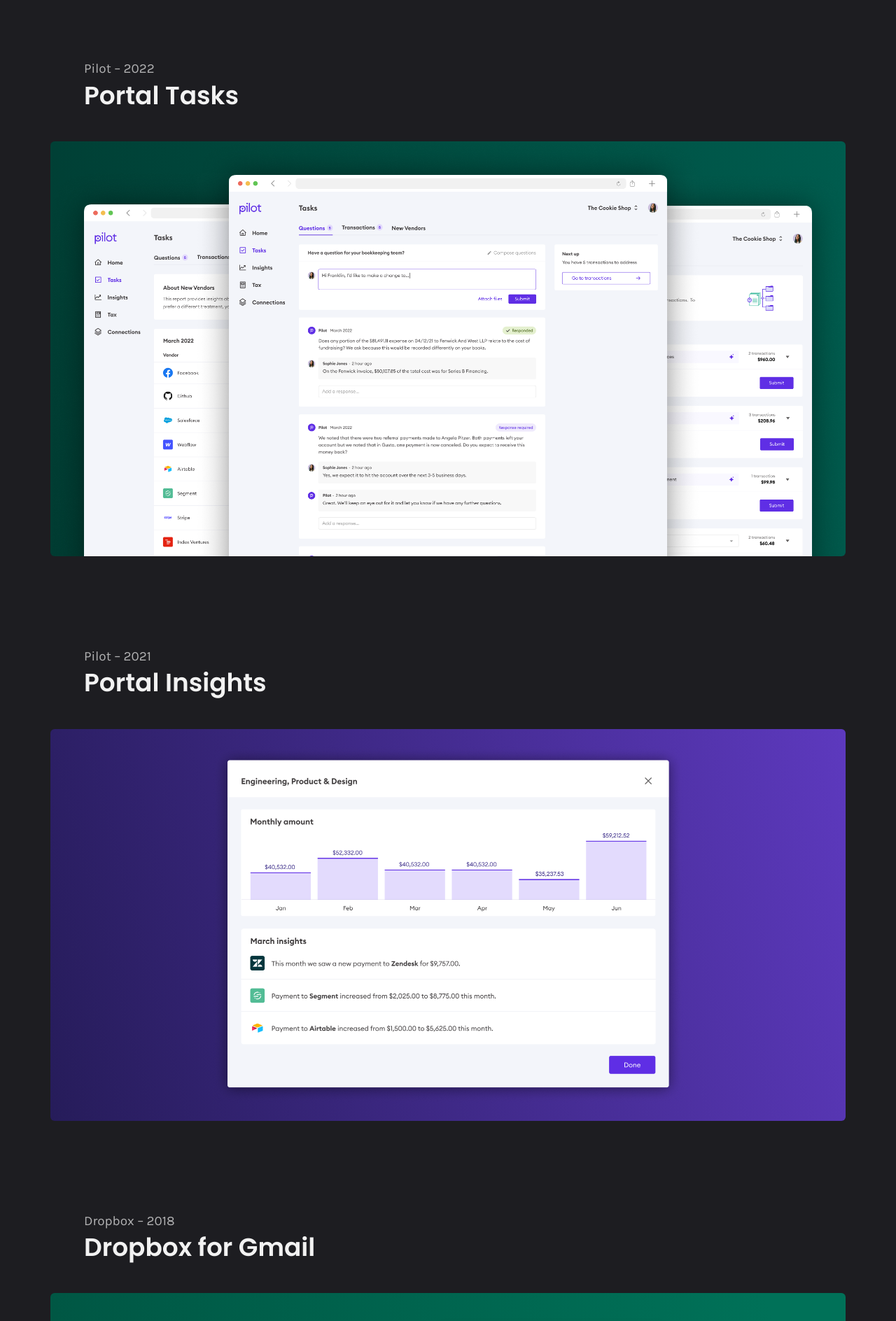
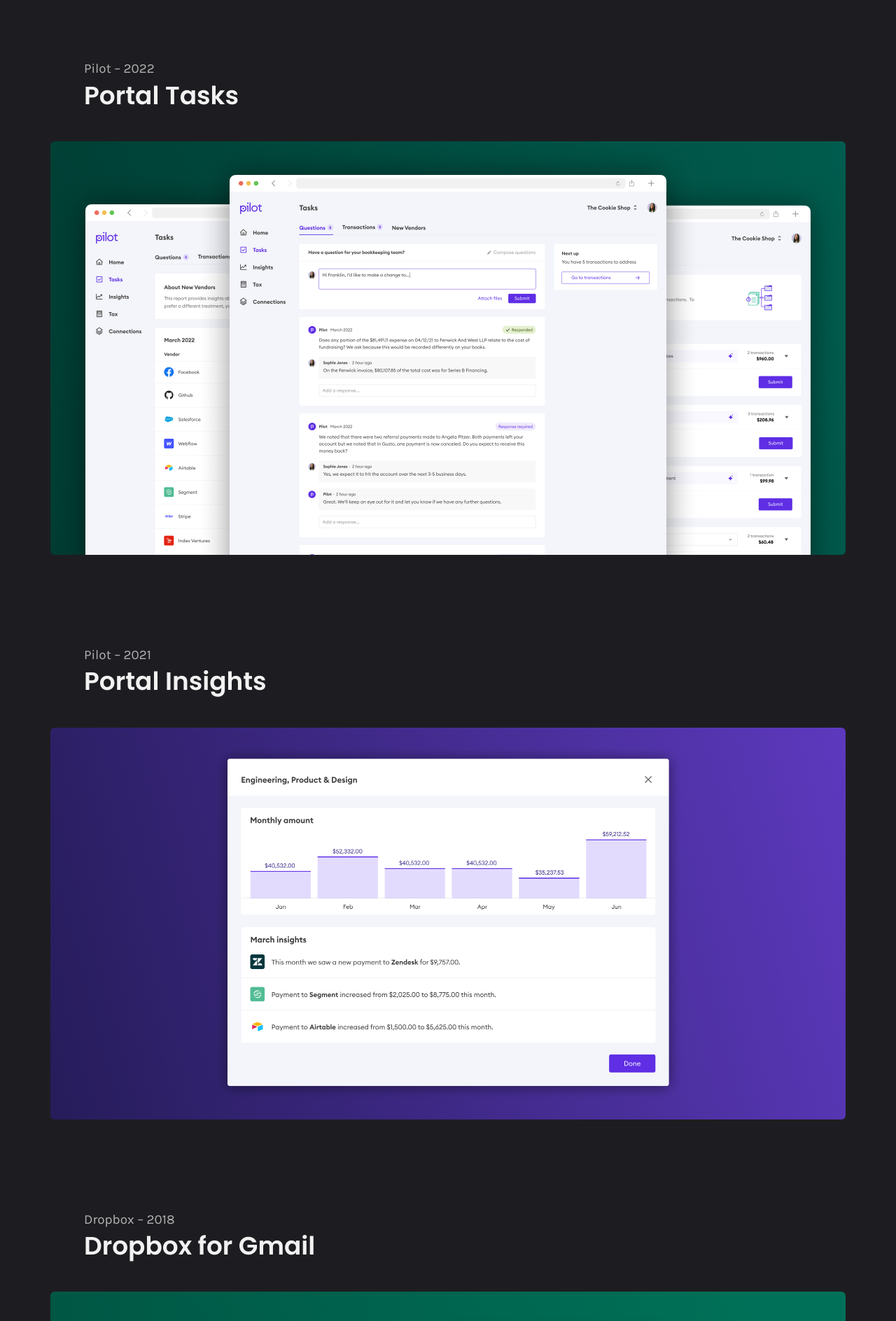
Before and after one commit to plapier/plapier.github.io, a Jekyll site: the page built from index.html, in a window 1280 px wide. Shown: the part 934-2822 px from the top of the page at 70% size. Built offline with Jekyll 4.4.1, drawn with Linux system fonts in a browser that asks for light colours; nearby versions of some CDN libraries; comment, search, counter and statistics services are not loaded.

Commit message:
fix bug in new hero

```diff
--- a/index.html
+++ b/index.html
@@ -22,7 +22,7 @@
           <h2 class="base-font">Pilot &ndash; 2022</h2>
         </hgroup>
         <figure class="hero-image flex greenRich">
-          <img src="../images/pilot-tasks/hero.png" width="1136"/>
+          <img src="../images/pilot-tasks/hero.png" width="1132"/>
         </figure>
       </a>
     </section>
--- a/pilot/tasks.html
+++ b/pilot/tasks.html
@@ -8,7 +8,7 @@
       <p>The Tasks interface includes robust features that empower customers to offer detailed feedback on their monthly books. This feedback loop enables Pilot to consistently deliver high-quality books tailored to customer preferences and policies.</p>
     </div>
     <figure class="hero-image flex green">
-      <img src="../images/pilot-tasks/hero.png" width="1136"/>
+      <img src="../images/pilot-tasks/hero.png" width="1132"/>
     </figure>
   </section>
 
```
